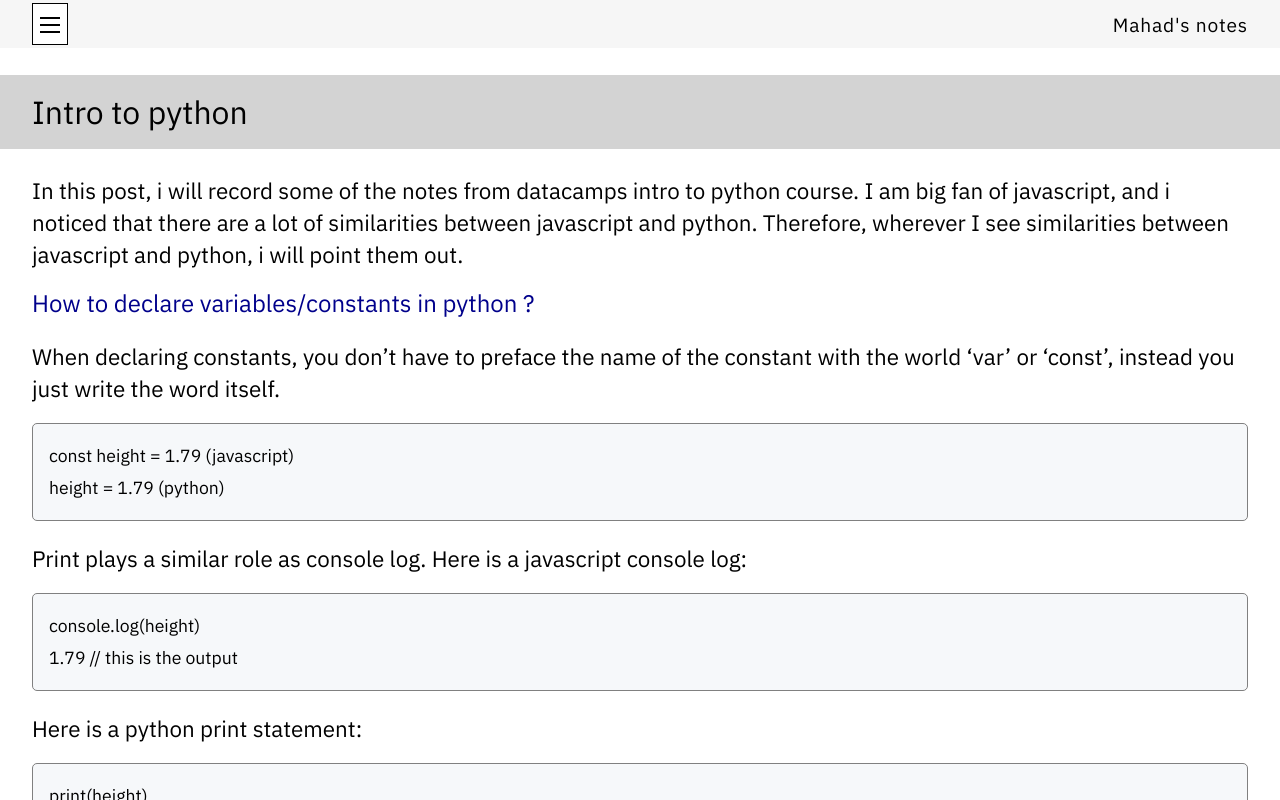
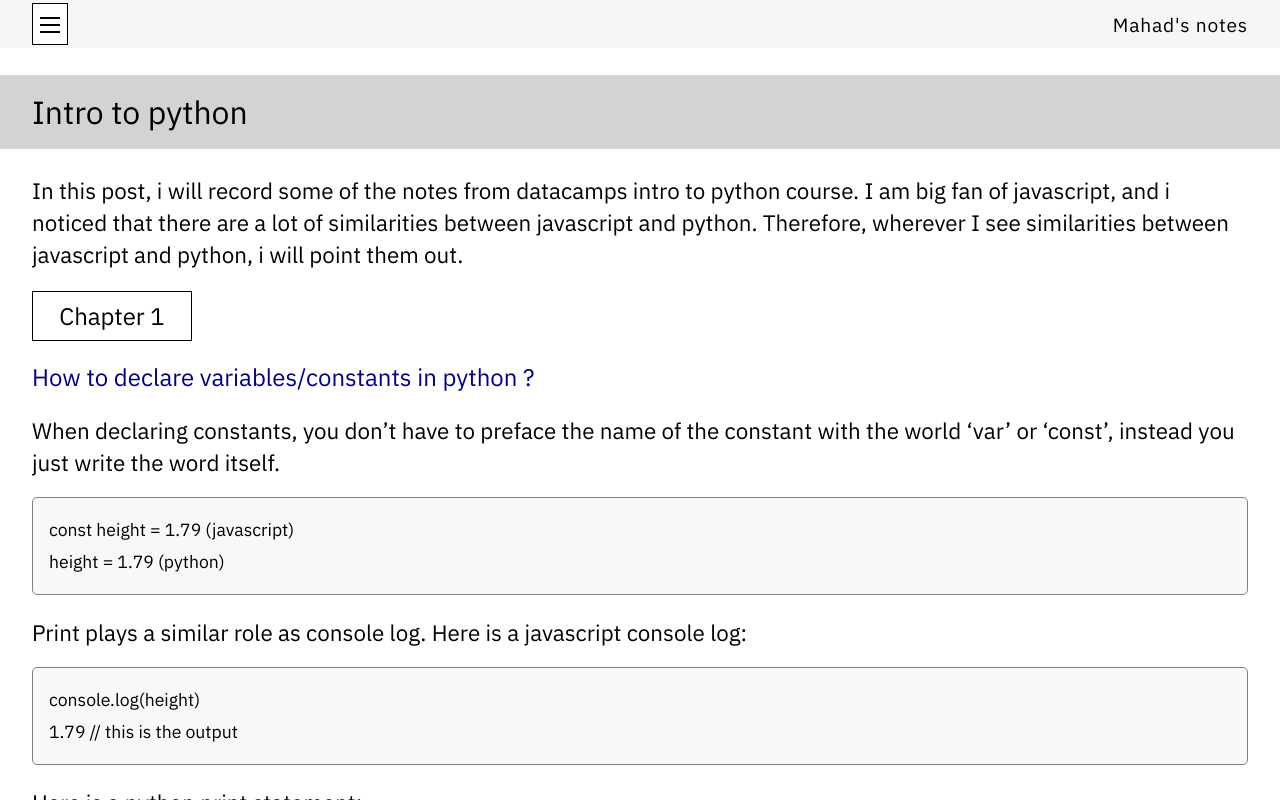
Before and after one commit to Elir-Mahad/notes, a Next.js app: page /intro-to-python in a window 1280 px wide. Shown: the top 800 px of the page. Built offline with nearby package versions, Linux system fonts and the light colour scheme.

Commit message:
content(intropython): add chapter tagged template literal to component

```diff
--- a/pages/intro-to-python.js
+++ b/pages/intro-to-python.js
@@ -2,6 +2,7 @@ import Head from "next/head";
 import {
   //
   BlogBody,
+  Chapter,
   Code,
   Litem,
   PostTitle,
@@ -33,6 +34,7 @@ function IntroPython() {
           wherever I see similarities between javascript and python, i will
           point them out.{" "}
         </Sentence>
+        <Chapter> Chapter 1</Chapter>
         <SubHeading>How to declare variables/constants in python ?</SubHeading>
         <Sentence>
           When declaring constants, you don’t have to preface the name of the
--- a/styles/Styles.js
+++ b/styles/Styles.js
@@ -347,9 +347,8 @@ export const RLink = styled.a`
 
 export const Chapter = styled.h2`
   font-weight: 100;
-  font-size: 2rem;
   text-align: center;
-  padding: 1rem;
+  padding: 0.5rem;
   border: 1px solid black;
-  width: 15rem;
+  width: 10rem;
 `;
```
